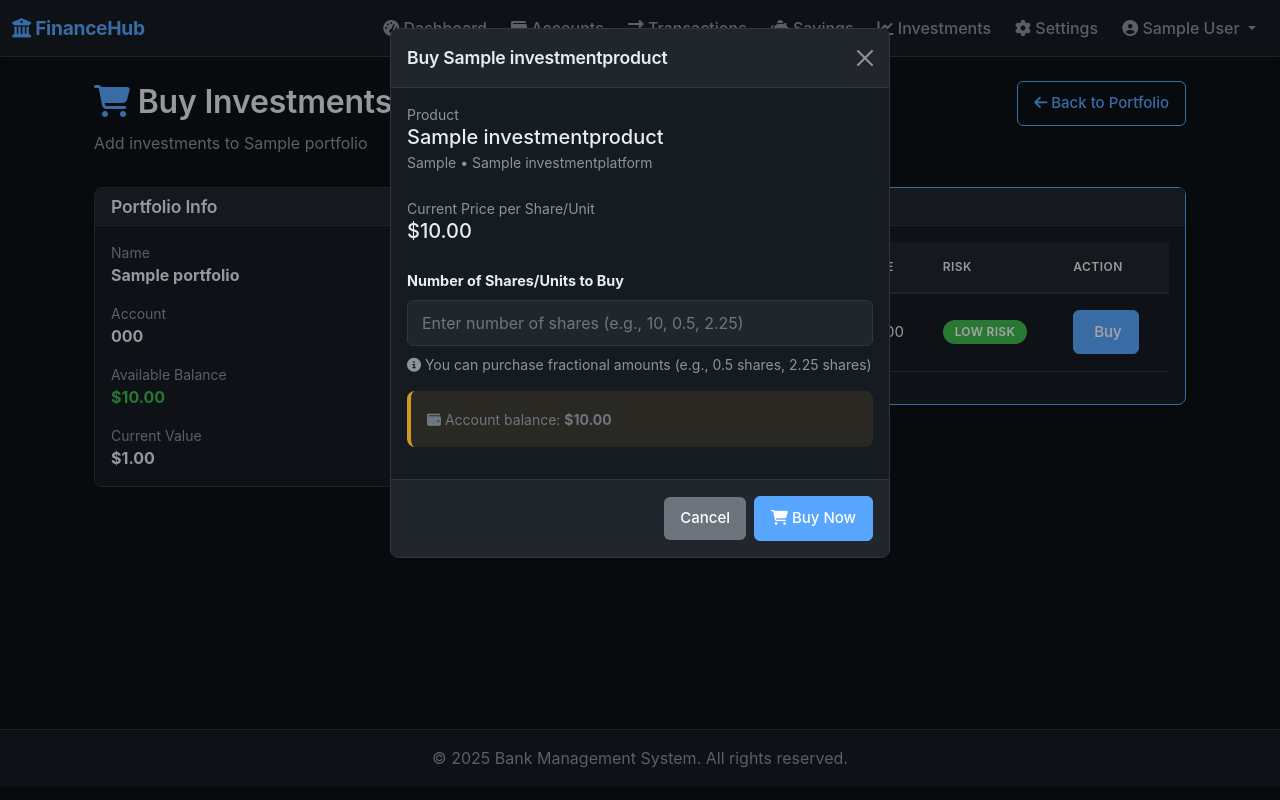
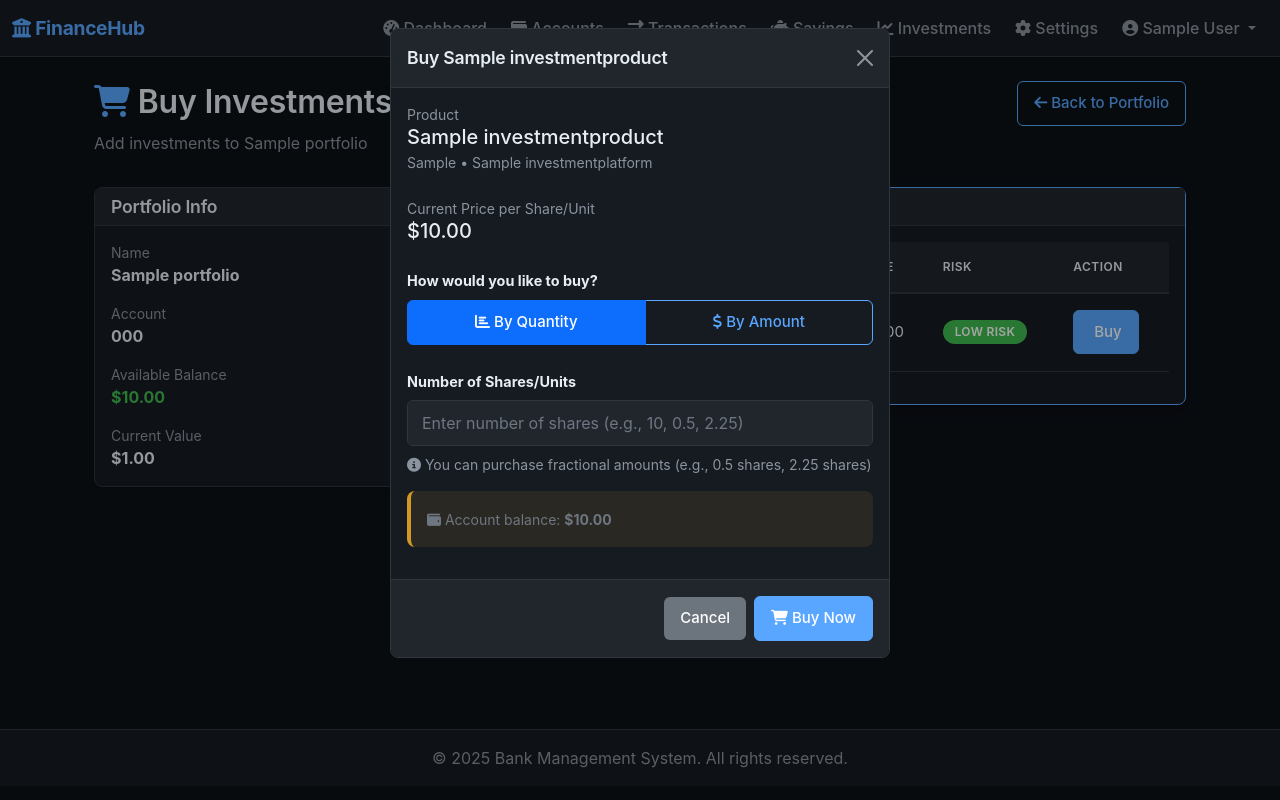
Before and after one commit to property360-2/simple-bank-management-system-django, a Django app: page /investments/1/buy/ in a window 1280 px wide, after a click on "Buy". Run offline with Django 5.2, Linux system fonts and the light colour scheme; a user stored in the database is signed in; tables that the repository leaves empty hold one stand-in row (values such as "Sample post").

Commit message:
Add flexible buy modes: by quantity or by amount
Users can now choose how to buy investments:
1. Buy by Quantity - Enter number of shares/units (original mode)
2. Buy by Amount - Enter amount to invest, quantity auto-calculated

Features:
- Toggle button group to switch between modes
- Real-time calculation in both modes
- When buying by amount, quantity is auto-calculated (amount / price)
- Both modes show live cost preview
- Proper validation with required fields based on selected mode
- Seamless form submission with calculated quantity

This provides flexibility for investors with different preferences:
- Experienced investors can buy specific quantities
- Casual investors can specify investment amount and let the system calculate shares

```diff
--- a/bank_system/templates/investments/buy_investment.html
+++ b/bank_system/templates/investments/buy_investment.html
@@ -111,14 +111,43 @@
                                                         <strong class="h5">{% format_amount product.current_price user=request.user %}</strong>
                                                     </div>
 
-                                                    <div class="mb-3">
+                                                    <!-- Buy Mode Toggle -->
+                                                    <div class="mb-4">
+                                                        <label class="form-label"><strong>How would you like to buy?</strong></label>
+                                                        <div class="btn-group w-100" role="group">
+                                                            <input type="radio" class="btn-check" name="buy_mode{{ product.id }}" id="buy_by_quantity{{ product.id }}" value="quantity" checked onchange="switchBuyMode{{ product.id }}()">
+                                                            <label class="btn btn-outline-primary" for="buy_by_quantity{{ product.id }}">
+                                                                <i class="fas fa-chart-bar"></i> By Quantity
+                                                            </label>
+
+                                                            <input type="radio" class="btn-check" name="buy_mode{{ product.id }}" id="buy_by_amount{{ product.id }}" value="amount" onchange="switchBuyMode{{ product.id }}()">
+                                                            <label class="btn btn-outline-primary" for="buy_by_amount{{ product.id }}">
+                                                                <i class="fas fa-dollar-sign"></i> By Amount
+                                                            </label>
+                                                        </div>
+                                                    </div>
+
+                                                    <!-- Buy by Quantity -->
+                                                    <div id="buyByQuantity{{ product.id }}" class="mb-3">
                                                         <label for="quantity{{ product.id }}" class="form-label">
-                                                            <strong>Number of Shares/Units to Buy</strong>
+                                                            <strong>Number of Shares/Units</strong>
                                                         </label>
                                                         <input type="number" class="form-control form-control-lg" name="quantity" id="quantity{{ product.id }}"
-                                                               placeholder="Enter number of shares (e.g., 10, 0.5, 2.25)" min="0.01" step="0.01" required onchange="updateBuyCost{{ product.id }}()" oninput="updateBuyCost{{ product.id }}()">
+                                                               placeholder="Enter number of shares (e.g., 10, 0.5, 2.25)" min="0.01" step="0.01" onchange="updateBuyCost{{ product.id }}()" oninput="updateBuyCost{{ product.id }}()">
                                                         <small class="form-text text-muted d-block mt-2">
                                                             <i class="fas fa-info-circle"></i> You can purchase fractional amounts (e.g., 0.5 shares, 2.25 shares)
+                                                        </small>
+                                                    </div>
+
+                                                    <!-- Buy by Amount -->
+                                                    <div id="buyByAmount{{ product.id }}" class="mb-3" style="display: none;">
+                                                        <label for="amount{{ product.id }}" class="form-label">
+                                                            <strong>Amount to Invest</strong>
+                                                        </label>
+                                                        <input type="number" class="form-control form-control-lg" name="amount" id="amount{{ product.id }}"
+                                                               placeholder="Enter amount (e.g., 100, 500, 1000)" min="0.01" step="0.01" onchange="updateBuyCostByAmount{{ product.id }}()" oninput="updateBuyCostByAmount{{ product.id }}()">
+                                                        <small class="form-text text-muted d-block mt-2">
+                                                            <i class="fas fa-info-circle"></i> Enter the amount you want to invest, we'll calculate the quantity
                                                         </small>
                                                     </div>
 
@@ -171,6 +200,28 @@
 
 <script>
 {% for product in products %}
+function switchBuyMode{{ product.id }}() {
+    const quantityDiv = document.getElementById('buyByQuantity{{ product.id }}');
+    const amountDiv = document.getElementById('buyByAmount{{ product.id }}');
+    const modeRadio = document.querySelector('input[name="buy_mode{{ product.id }}"]:checked').value;
+
+    if (modeRadio === 'quantity') {
+        quantityDiv.style.display = 'block';
+        amountDiv.style.display = 'none';
+        document.getElementById('quantity{{ product.id }}').removeAttribute('required');
+        document.getElementById('amount{{ product.id }}').removeAttribute('required');
+        document.getElementById('quantity{{ product.id }}').setAttribute('required', 'required');
+        updateBuyCost{{ product.id }}();
+    } else {
+        quantityDiv.style.display = 'none';
+        amountDiv.style.display = 'block';
+        document.getElementById('quantity{{ product.id }}').removeAttribute('required');
+        document.getElementById('amount{{ product.id }}').removeAttribute('required');
+        document.getElementById('amount{{ product.id }}').setAttribute('required', 'required');
+        updateBuyCostByAmount{{ product.id }}();
+    }
+}
+
 function updateBuyCost{{ product.id }}() {
     const quantityInput = document.getElementById('quantity{{ product.id }}');
     const quantity = parseFloat(quantityInput.value) || 0;
@@ -185,9 +236,48 @@ function updateBuyCost{{ product.id }}() {
     }
 }
 
-// Initialize on page load
+function updateBuyCostByAmount{{ product.id }}() {
+    const amountInput = document.getElementById('amount{{ product.id }}');
+    const amount = parseFloat(amountInput.value) || 0;
+    const currentPrice = {{ product.current_price }};
+
+    if (amount > 0) {
+        document.getElementById('buyCostCalculation{{ product.id }}').style.display = 'block';
+        const quantity = amount / currentPrice;
+        document.getElementById('totalBuyCost{{ product.id }}').textContent = '$' + amount.toFixed(2);
+        // Update the hidden quantity field so it gets submitted with the form
+        document.getElementById('quantity{{ product.id }}').value = quantity.toFixed(4);
+    } else {
+        document.getElementById('buyCostCalculation{{ product.id }}').style.display = 'none';
+    }
+}
+
+// Form submission - ensure quantity is set based on mode
 document.addEventListener('DOMContentLoaded', function() {
-    updateBuyCost{{ product.id }}();
+    const forms = document.querySelectorAll('form');
+    forms.forEach(form => {
+        form.addEventListener('submit', function(e) {
+            const buyByQuantityDiv = this.querySelector('[id^="buyByQuantity"]');
+            const buyByAmountDiv = this.querySelector('[id^="buyByAmount"]');
+
+            // Get the mode from the form
+            const modeRadios = this.querySelectorAll('[name^="buy_mode"]');
+            let activeMode = 'quantity';
+            modeRadios.forEach(radio => {
+                if (radio.checked) {
+                    activeMode = radio.value;
+                }
+            });
+
+            // If buying by amount, the quantity should already be calculated
+            // If buying by quantity, it's ready to go
+        });
+    });
+
+    // Initialize first product if it exists
+    {% if products %}
+        updateBuyCost{{ product.id }}();
+    {% endif %}
 });
 {% endfor %}
 </script>
```
